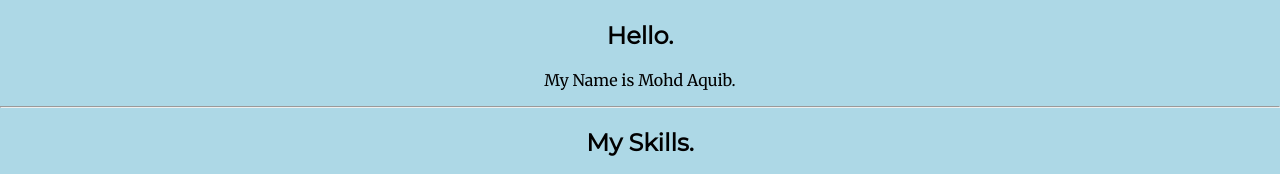
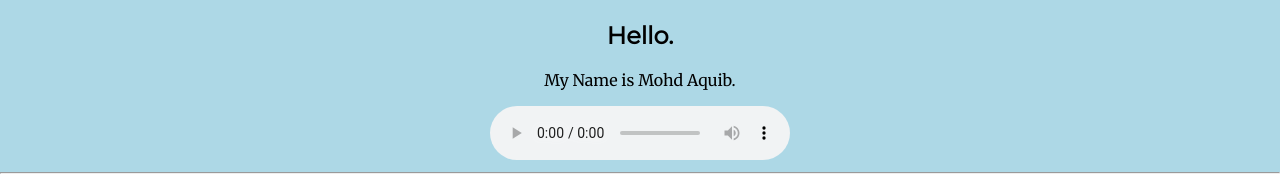
Before and after one commit to aquib7754/Website, a plain HTML site: page index.html in a window 1280 px wide. Shown: the part 836-1010 px from the top of the page. Drawn offline with Linux system fonts and the light colour scheme.

Commit message:
Update index.html

```diff
--- a/index.html
+++ b/index.html
@@ -19,6 +19,10 @@
           <img src="images/aquib.png" alt="aquib">
           <h2>Hello.</h2>
           <p>My Name is Mohd Aquib.</p>
+          <div class="audio">
+            <audio src="Music.ogg" controls autoplay=true>
+
+          </div>
         </div>
         <hr>
         <div class="skills">
```
